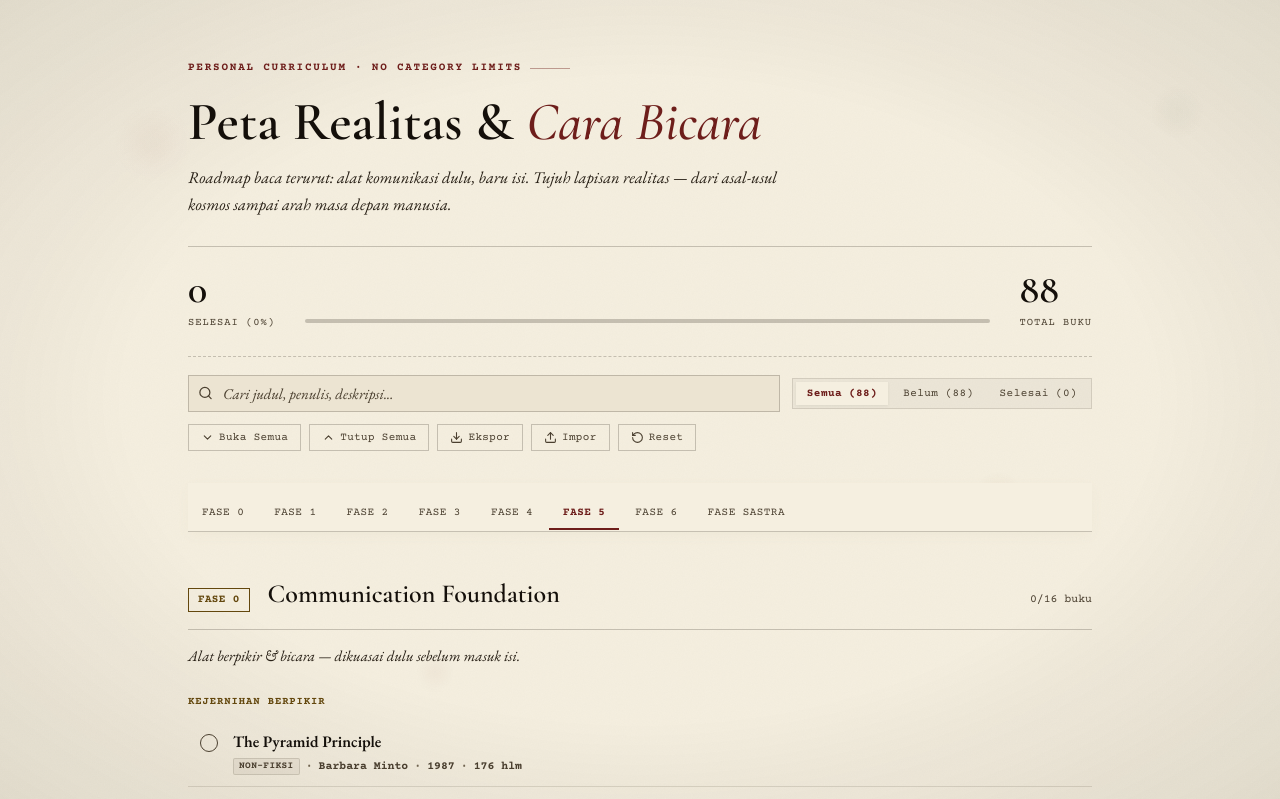
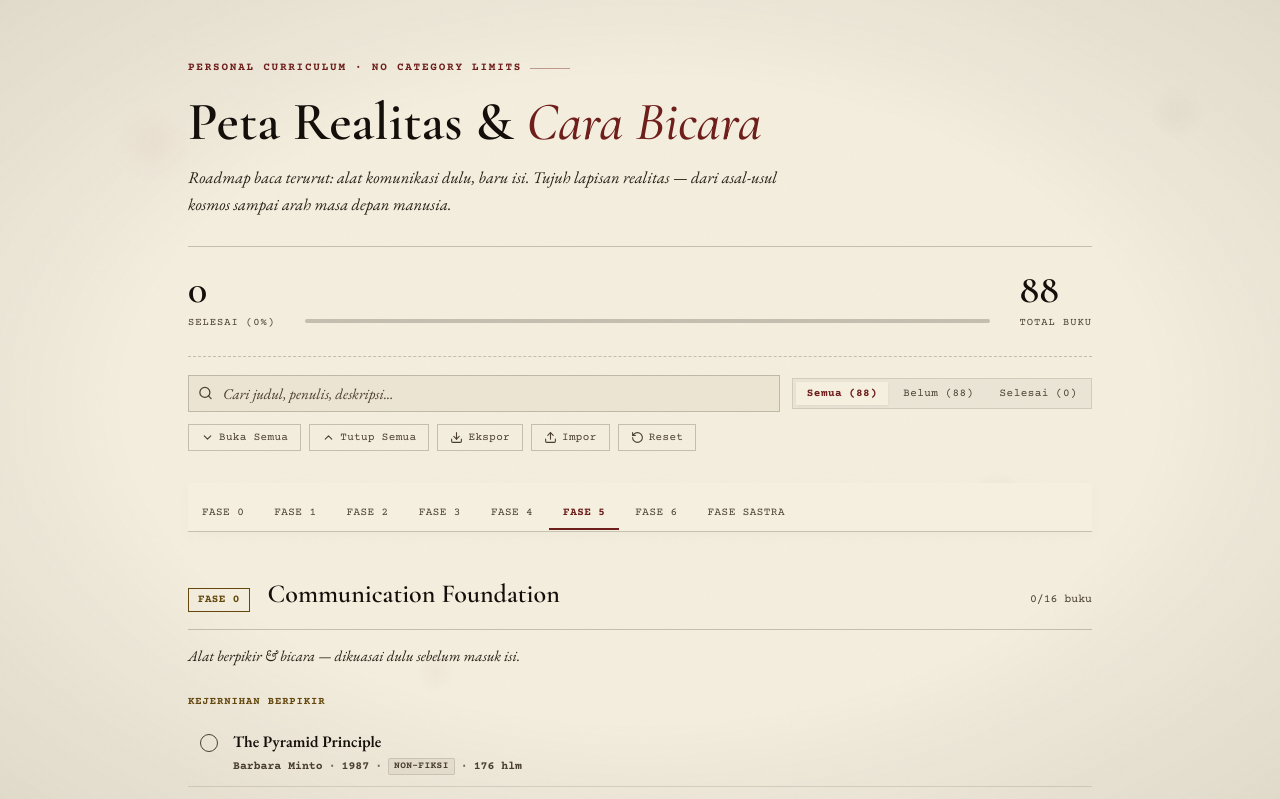
Before and after one commit to muhammadfaza16/silly-davinci, a React (Vite) app: page / in a window 1280 px wide. Shown: the top 799 px of the page. Built offline with nearby package versions, Linux system fonts and the light colour scheme.

Commit message:
style: position Fiksi/Non-Fiksi label next to publication year

```diff
--- a/src/components/BookRow.jsx
+++ b/src/components/BookRow.jsx
@@ -53,13 +53,13 @@ export default function BookRow({
           <div>
             <div className="book-title">{highlightText(book.title)}</div>
             <div className="book-meta">
+              <span>{highlightText(book.author)}</span>
+              <span className="dot">·</span>
+              <span>{book.year}</span>
+              <span className="dot">·</span>
               <span className={`type-badge ${book.type || 'non-fiction'}`}>
                 {book.type === 'fiction' ? 'Fiksi' : 'Non-Fiksi'}
               </span>
-              <span className="dot">·</span>
-              <span>{highlightText(book.author)}</span>
-              <span className="dot">·</span>
-              <span>{book.year}</span>
               <span className="dot">·</span>
               <span>{book.pages} hlm</span>
             </div>
```
